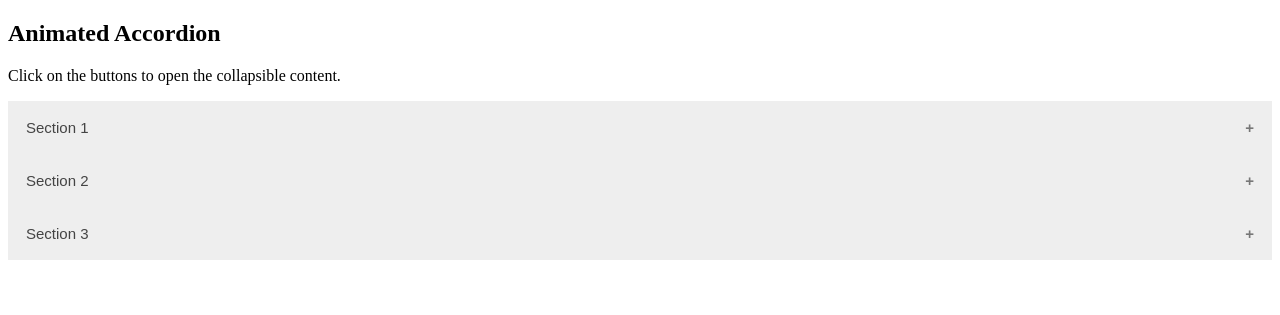
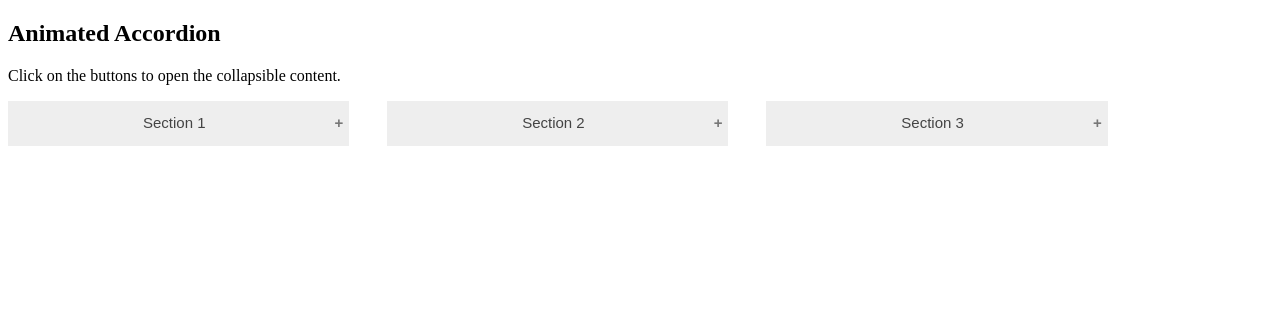
Before and after one commit to mchangpi/rwd-test, a plain HTML site: page src/0726.html in a window 1280 px wide. Drawn offline with Linux system fonts and the light colour scheme.

Commit message:
0802 Column accordion

```diff
--- a/src/0726.html
+++ b/src/0726.html
@@ -10,34 +10,36 @@
     <h2>Animated Accordion</h2>
     <p>Click on the buttons to open the collapsible content.</p>
 
+    <div class="container">
+      <div>
         <button class="accordion">Section 1</button>
-    <div class="panel">
-      <p>
-        Lorem ipsum dolor sit amet, consectetur adipisicing elit, sed do eiusmod
-        tempor incididunt ut labore et dolore magna aliqua. Ut enim ad minim
-        veniam, quis nostrud exercitation ullamco laboris nisi ut aliquip ex ea
-        commodo consequat.
+        <p class="panel">
+          Lorem ipsum dolor sit amet, consectetur adipisicing elit, sed do
+          eiusmod tempor incididunt ut labore et dolore magna aliqua. Ut enim ad
+          minim veniam, quis nostrud exercitation ullamco laboris nisi ut
+          aliquip ex ea commodo consequat.
         </p>
       </div>
 
+      <div>
         <button class="accordion">Section 2</button>
-    <div class="panel">
-      <p>
-        Lorem ipsum dolor sit amet, consectetur adipisicing elit, sed do eiusmod
-        tempor incididunt ut labore et dolore magna aliqua. Ut enim ad minim
-        veniam, quis nostrud exercitation ullamco laboris nisi ut aliquip ex ea
-        commodo consequat.
+        <p class="panel">
+          Lorem ipsum dolor sit amet, consectetur adipisicing elit, sed do
+          eiusmod tempor incididunt ut labore et dolore magna aliqua. Ut enim ad
+          minim veniam, quis nostrud exercitation ullamco laboris nisi ut
+          aliquip ex ea commodo consequat.
         </p>
       </div>
 
+      <div>
         <button class="accordion">Section 3</button>
-    <div class="panel">
-      <p>
-        Lorem ipsum dolor sit amet, consectetur adipisicing elit, sed do eiusmod
-        tempor incididunt ut labore et dolore magna aliqua. Ut enim ad minim
-        veniam, quis nostrud exercitation ullamco laboris nisi ut aliquip ex ea
-        commodo consequat.
+        <p class="panel">
+          Lorem ipsum dolor sit amet, consectetur adipisicing elit, sed do
+          eiusmod tempor incididunt ut labore et dolore magna aliqua. Ut enim ad
+          minim veniam, quis nostrud exercitation ullamco laboris nisi ut
+          aliquip ex ea commodo consequat.
         </p>
+      </div>
     </div>
   </body>
   <script src="./js/0726.js"></script>
--- a/src/css/0726.css
+++ b/src/css/0726.css
@@ -1,18 +1,25 @@
+
+.container{
+    display: flex;
+}
+
+.container > div {
+   width: 30%;
+}
+
 .accordion {
   background-color: #eee;
   color: #444;
   cursor: pointer;
-  padding: 18px;
-  width: 100%;
+  width: 90%;
+  height: 3em;
   border: none;
-  text-align: left;
-  outline: none;
+
+  padding-top: 0em;
+  text-align: center;
+
   font-size: 15px;
-  transition: 0.4s;
-}
-
-.active {
-  background-color: cyan;
+  transition: 2s;
 }
 
 .accordion:hover {
@@ -30,6 +37,10 @@
   */
 }
 
+.active {
+  background-color: cyan;
+}
+
 .active:after {
   content: "\2212";
 }
@@ -37,6 +48,7 @@
 .panel {
   padding: 0 18px;
   background-color: white;
+  /* width: 30%; */
   overflow: hidden;
 
   /*display: none;*/
```
Lines whose indentation alone changed are shown as unchanged.
